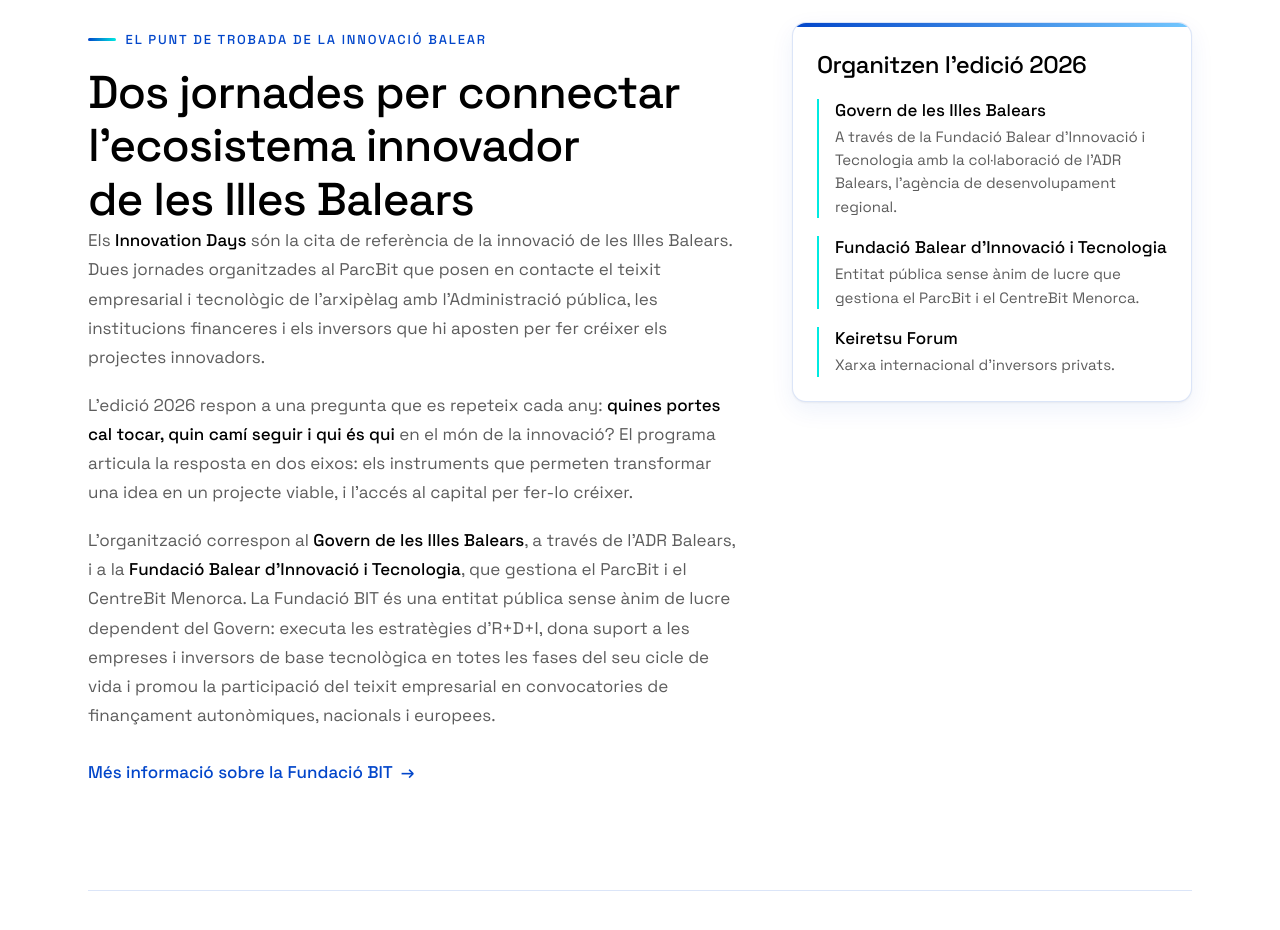
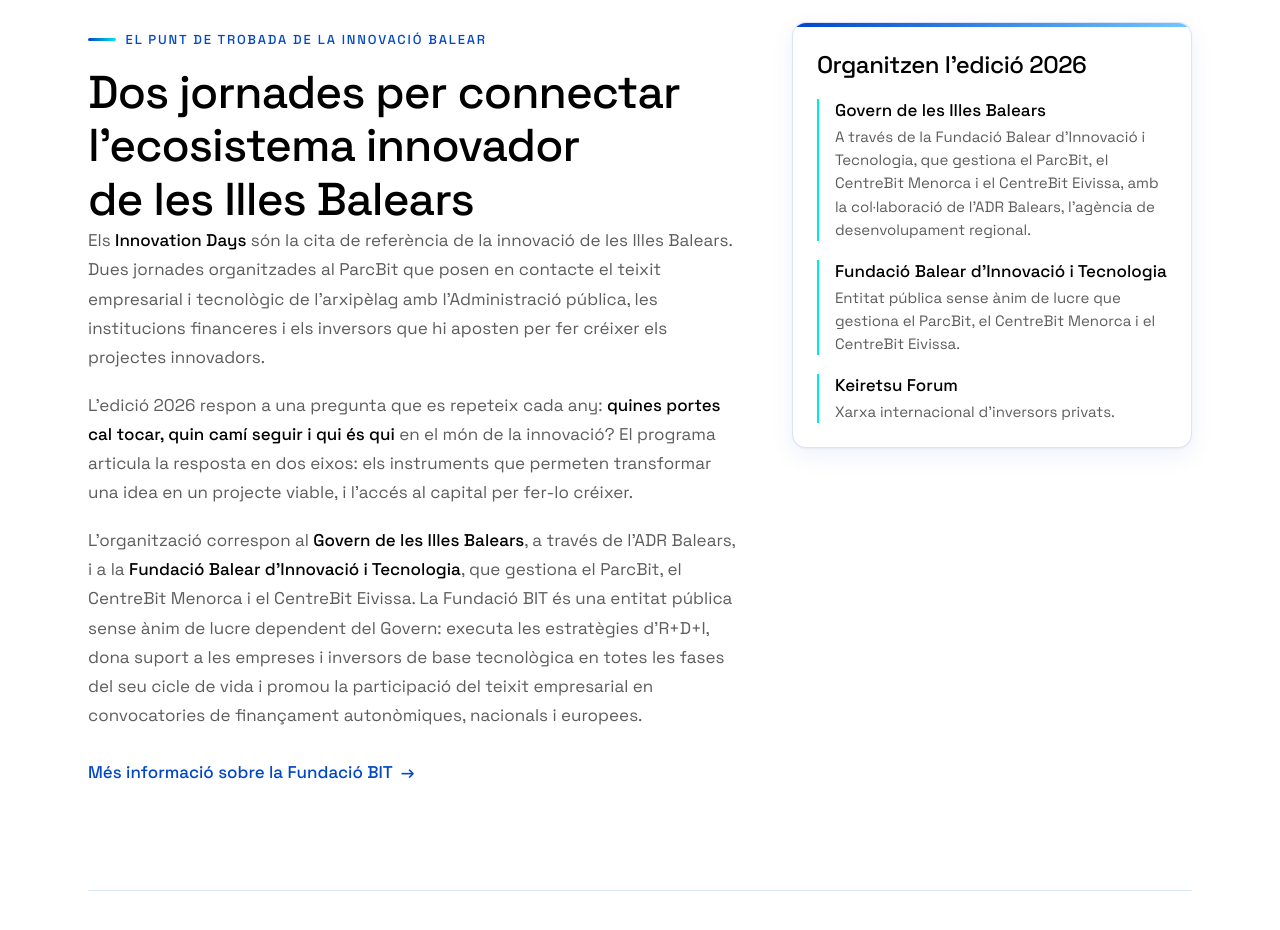
Before and after one commit to MGuerreroCabrera/innovationdays, a plain HTML site: page index.html in a window 1280 px wide. Shown: the part 540-1470 px from the top of the page. Drawn offline with Linux system fonts and the light colour scheme.

Commit message:
feat(about): mention CentreBit Eivissa in the organisation copy
The Fundacio BIT manages three sites, not two: ParcBit, CentreBit Menorca
and CentreBit Eivissa.

Updated in both languages and in every place the sites are listed: the
'about' paragraph, the Govern card and the Fundacio BIT card, in the
shipped Catalan HTML and in both dictionary entries.

```diff
--- a/index.html
+++ b/index.html
@@ -110,7 +110,7 @@
             <div class="prose">
               <p data-i18n-html="about.p1">Els <strong>Innovation Days</strong> són la cita de referència de la innovació de les Illes Balears. Dues jornades organitzades al ParcBit que posen en contacte el teixit empresarial i tecnològic de l’arxipèlag amb l’Administració pública, les institucions financeres i els inversors que hi aposten per fer créixer els projectes innovadors.</p>
               <p data-i18n-html="about.p2">L’edició 2026 respon a una pregunta que es repeteix cada any: <strong>quines portes cal tocar, quin camí seguir i qui és qui</strong> en el món de la innovació? El programa articula la resposta en dos eixos: els instruments que permeten transformar una idea en un projecte viable, i l’accés al capital per fer-lo créixer.</p>
-              <p data-i18n-html="about.p3">L’organització correspon al <strong>Govern de les Illes Balears</strong>, a través de l’ADR Balears, i a la <strong>Fundació Balear d’Innovació i Tecnologia</strong>, que gestiona el ParcBit i el CentreBit Menorca. La Fundació BIT és una entitat pública sense ànim de lucre dependent del Govern: executa les estratègies d’R+D+I, dona suport a les empreses i inversors de base tecnològica en totes les fases del seu cicle de vida i promou la participació del teixit empresarial en convocatories de finançament autonòmiques, nacionals i europees.</p>
+              <p data-i18n-html="about.p3">L’organització correspon al <strong>Govern de les Illes Balears</strong>, a través de l’ADR Balears, i a la <strong>Fundació Balear d’Innovació i Tecnologia</strong>, que gestiona el ParcBit, el CentreBit Menorca i el CentreBit Eivissa. La Fundació BIT és una entitat pública sense ànim de lucre dependent del Govern: executa les estratègies d’R+D+I, dona suport a les empreses i inversors de base tecnològica en totes les fases del seu cicle de vida i promou la participació del teixit empresarial en convocatories de finançament autonòmiques, nacionals i europees.</p>
             </div>
 
             <a class="link-arrow" href="https://www.fundaciobit.org/que-es-la-fundacio-bit/" target="_blank" rel="noopener noreferrer">
@@ -125,11 +125,11 @@
               <ul class="org-card__list">
                 <li class="org-card__item">
                   <span class="org-card__name" data-i18n="about.org1">Govern de les Illes Balears</span>
-                  <span class="org-card__desc" data-i18n="about.org1Desc">A través de la Fundació Balear d’Innovació i Tecnologia amb la col·laboració de l’ADR Balears, l’agència de desenvolupament regional.</span>
+                  <span class="org-card__desc" data-i18n="about.org1Desc">A través de la Fundació Balear d’Innovació i Tecnologia, que gestiona el ParcBit, el CentreBit Menorca i el CentreBit Eivissa, amb la col·laboració de l’ADR Balears, l’agència de desenvolupament regional.</span>
                 </li>
                 <li class="org-card__item">
                   <span class="org-card__name" data-i18n="about.org2">Fundació Balear d’Innovació i Tecnologia</span>
-                  <span class="org-card__desc" data-i18n="about.org2Desc">Entitat pública sense ànim de lucre que gestiona el ParcBit i el CentreBit Menorca.</span>
+                  <span class="org-card__desc" data-i18n="about.org2Desc">Entitat pública sense ànim de lucre que gestiona el ParcBit, el CentreBit Menorca i el CentreBit Eivissa.</span>
                 </li>
                 <li class="org-card__item">
                   <span class="org-card__name" data-i18n="about.org3">Keiretsu Forum</span>
--- a/javascript/dictionaries.js
+++ b/javascript/dictionaries.js
@@ -48,13 +48,13 @@ window.InnovationDaysI18n = {
     'about.p2':
       'L’edició 2026 respon a una pregunta que es repeteix cada any: <strong>quines portes cal tocar, quin camí seguir i qui és qui</strong> en el món de la innovació? El programa articula la resposta en dos eixos: els instruments que permeten transformar una idea en un projecte viable, i l’accés al capital per fer-lo créixer.',
     'about.p3':
-      'L’organització correspon al <strong>Govern de les Illes Balears</strong>, a través de l’ADR Balears, i a la <strong>Fundació Balear d’Innovació i Tecnologia</strong>, que gestiona el ParcBit i el CentreBit Menorca. La Fundació BIT és una entitat pública sense ànim de lucre dependent del Govern: executa les estratègies d’R+D+I, dona suport a les empreses i inversors de base tecnològica en totes les fases del seu cicle de vida i promou la participació del teixit empresarial en convocatories de finançament autonòmiques, nacionals i europees.',
+      'L’organització correspon al <strong>Govern de les Illes Balears</strong>, a través de l’ADR Balears, i a la <strong>Fundació Balear d’Innovació i Tecnologia</strong>, que gestiona el ParcBit, el CentreBit Menorca i el CentreBit Eivissa. La Fundació BIT és una entitat pública sense ànim de lucre dependent del Govern: executa les estratègies d’R+D+I, dona suport a les empreses i inversors de base tecnològica en totes les fases del seu cicle de vida i promou la participació del teixit empresarial en convocatories de finançament autonòmiques, nacionals i europees.',
     'about.orgTitle': 'Organitzen l’edició 2026',
     'about.org1': 'Govern de les Illes Balears',
     'about.org1Desc':
-      'A través de la Fundació Balear d’Innovació i Tecnologia amb la col·laboració de l’ADR Balears, l’agència de desenvolupament regional.',
+      'A través de la Fundació Balear d’Innovació i Tecnologia, que gestiona el ParcBit, el CentreBit Menorca i el CentreBit Eivissa, amb la col·laboració de l’ADR Balears, l’agència de desenvolupament regional.',
     'about.org2': 'Fundació Balear d’Innovació i Tecnologia',
-    'about.org2Desc': 'Entitat pública sense ànim de lucre que gestiona el ParcBit i el CentreBit Menorca.',
+    'about.org2Desc': 'Entitat pública sense ànim de lucre que gestiona el ParcBit, el CentreBit Menorca i el CentreBit Eivissa.',
     'about.org3': 'Keiretsu Forum',
     'about.org3Desc': 'Xarxa internacional d’inversors privats.',
     'about.link': 'Més informació sobre la Fundació BIT',
@@ -222,14 +222,14 @@ window.InnovationDaysI18n = {
     'about.p2':
       'La edición 2026 responde a una pregunta que se repite cada año: <strong>qué puertas hay que tocar, qué camino seguir y quién es quién</strong> en el mundo de la innovación? El programa articula la respuesta en dos ejes: los instrumentos que permiten transformar una idea en un proyecto viable, y el acceso al capital para hacerlo crecer.',
     'about.p3':
-      'La organización corresponde al <strong>Govern de les Illes Balears</strong>, a través de ADR Balears, y a la <strong>Fundación Balear de Innovación y Tecnología</strong>, que gestiona el ParcBIT y el CentreBit Menorca. La Fundació BIT es una entidad pública sin ánimo de lucro dependiente del Gobierno: ejecuta las estrategias de I+D+i, da soporte a las empresas e inversores de base tecnológica en todas las fases de su ciclo de vida y promueve la participación del tejido empresarial en convocatorias de financiación autonómicas, nacionales y europeas.',
+      'La organización corresponde al <strong>Govern de les Illes Balears</strong>, a través de ADR Balears, y a la <strong>Fundación Balear de Innovación y Tecnología</strong>, que gestiona el ParcBIT, el CentreBit Menorca y el CentreBit Eivissa. La Fundació BIT es una entidad pública sin ánimo de lucro dependiente del Gobierno: ejecuta las estrategias de I+D+i, da soporte a las empresas e inversores de base tecnológica en todas las fases de su ciclo de vida y promueve la participación del tejido empresarial en convocatorias de financiación autonómicas, nacionales y europeas.',
     'about.orgTitle': 'Organizan la edición 2026',
     'about.org1': 'Govern de les Illes Balears',
     'about.org1Desc':
-      'A través de la Fundación Balear de Innovación y Tecnología con la colaboración de ADR Balears, la agencia de desarrollo regional.',
+      'A través de la Fundación Balear de Innovación y Tecnología, que gestiona el ParcBIT, el CentreBit Menorca y el CentreBit Eivissa, con la colaboración de ADR Balears, la agencia de desarrollo regional.',
     'about.org2': 'Fundación Balear de Innovación y Tecnología',
     'about.org2Desc':
-      'Entidad pública sin ánimo de lucro que gestiona el ParcBIT y el CentreBit Menorca.',
+      'Entidad pública sin ánimo de lucro que gestiona el ParcBIT, el CentreBit Menorca y el CentreBit Eivissa.',
     'about.org3': 'Keiretsu Forum',
     'about.org3Desc': 'Red internacional de inversores privados.',
     'about.link': 'Más información sobre la Fundació BIT',
```
Also changed, not shown: 1 other file.
